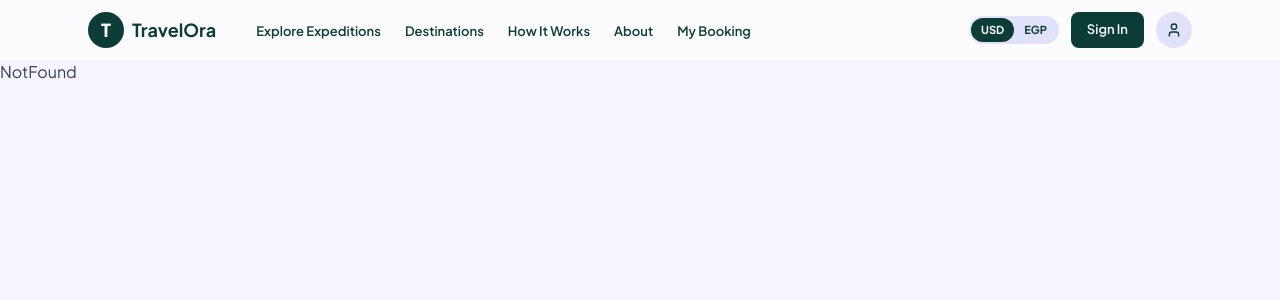
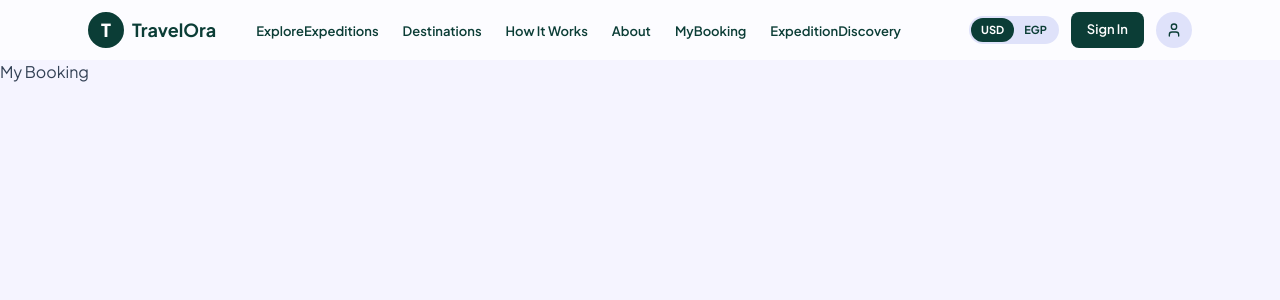
Before and after one commit to DevOraIntern2026/travel-trips_Team5, a React (Vite) app in the folder frontend/trips-project/: page /my-booking in a window 1280 px wide. Shown: the top 300 px of the page. Built offline with nearby package versions, Linux system fonts and the light colour scheme.

Commit message:
solve confilicts for routing

```diff
--- a/frontend/trips-project/src/Component/Navbar/Navbar.jsx
+++ b/frontend/trips-project/src/Component/Navbar/Navbar.jsx
@@ -4,11 +4,12 @@ import { User } from "lucide-react";
 import { Link } from "react-router-dom";
 
 const links = [
-  { name: "Explore Expeditions", path: "/Explore Expeditions" },
+  { name: "ExploreExpeditions", path: "/explore-expeditions" },
   { name: "Destinations", path: "#" },
-  { name: "How It Works", path: "/How It Works" },
+  { name: "How It Works", path: "/how-it-works" },
   { name: "About", path: "/about" },
-  { name: "My Booking", path: "/MyBooking" },
+  { name: "MyBooking", path: "/my-booking" },
+  { name: "ExpeditionDiscovery", path: "/home/expedition" },
 ];
 
 export default function NavLinkbar() {
--- a/frontend/trips-project/src/Layout/MaineLayout.jsx
+++ b/frontend/trips-project/src/Layout/MaineLayout.jsx
@@ -1,7 +1,6 @@
 
 import { Outlet } from 'react-router-dom'
 import Navbar from '../Component/Navbar/Navbar'
-import Footer from '../Component/home/Footer'
 
 export default function MainLayout() {
   return (
--- a/frontend/trips-project/src/Pages/MyBooking.jsx
+++ b/frontend/trips-project/src/Pages/MyBooking.jsx
@@ -1,9 +1,8 @@
-import React from 'react'
 
 export default function MyBooking() {
   return (
     <div>
-
+      <h1>My Booking</h1>
     </div>
   )
 }
--- a/frontend/trips-project/src/Pages/Trips/Trips.jsx
+++ b/frontend/trips-project/src/Pages/Trips/Trips.jsx
@@ -1,4 +1,3 @@
-import React from 'react'
 
 export default function Trips() {
   return (
--- a/frontend/trips-project/src/Pages/expedition/ExpeditionDiscovery.jsx
+++ b/frontend/trips-project/src/Pages/expedition/ExpeditionDiscovery.jsx
@@ -7,8 +7,10 @@ import windowImage from "../../assets/images/expeditionImages/window.png"
 import travelerImage from "../../assets/images/expeditionImages/traveler.png"
 import searchIcon from "../../assets/images/expeditionImages/search.png"
 import { useState } from "react"
-export default function expeditionDiscovery() {
+export default function ExpeditionDiscovery() {
   const [count, setCount] = useState(0);
+  const [activeType, setActiveType] = useState("Expedition");
+  const typesList = ["Expedition", "Alpine Trek", "Coastal Safari", "Cultural"];
 
   return (
     <div className="ExpeditionContainer">
@@ -87,11 +89,9 @@ export default function expeditionDiscovery() {
             <div className="expeditionsTypes">
               <span className="expeditionsTypesText">TYPE:</span>
               <ul className="expeditionsTypesList">
-
-                <li>Expedition</li>
-                <li>Alpine Trek</li>
-                <li>Coastal Safari</li>
-                <li>Cultural</li>
+                {typesList.map((type, index)=>{
+                  return <li onClick={() => setActiveType(type)} className={activeType === type?"activeType":"inactiveType"} key={`${index}-${type}`}>{type}</li>
+                })}
               </ul>
             </div>
           </div>
--- a/frontend/trips-project/src/Pages/expedition/expeditionDiscovery.css
+++ b/frontend/trips-project/src/Pages/expedition/expeditionDiscovery.css
@@ -165,7 +165,7 @@
 }
 .expeditionsTypesList li{
   cursor: pointer;
-    height: 50px;
+    height: 28px;
     align-items: center;
     display: flex;
     justify-content: center;
@@ -174,3 +174,7 @@
   font-size: 12px;
   font-weight: 600;
 }
+.expeditionsTypesList li.activeType{
+  background-color: #003230;
+  color: #FFFFFF;
+}
```
Also changed, not shown: frontend/trips-project/src/Routing/AppRouting.jsx (+9 -11 lines), 1 other file (tests, documents, lock files or other folders).
